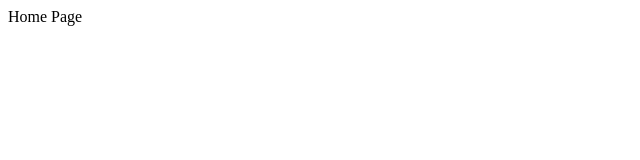
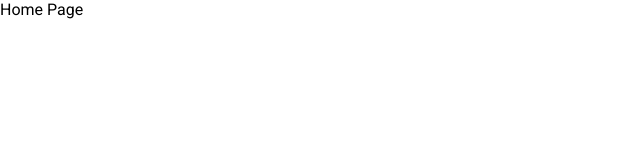
Before and after one commit to notsecret32/user-search, a React (Vite) app: page / in a window 1280 px wide. Shown: the top 160 px of the page, without its empty margins (0-640 px from the left). Built offline with nearby package versions, Linux system fonts and the light colour scheme.

Commit message:
feat: added basic css configuration

```diff
--- a/src/App.tsx
+++ b/src/App.tsx
@@ -1,5 +1,6 @@
 import { FC } from 'react';
 import { RouterProvider } from 'react-router-dom';
+import './index.css';
 import { router } from './routes';
 
 export const App: FC = () => {
--- /dev/null
+++ b/src/index.css
@@ -0,0 +1,11 @@
+@import url('https://fonts.googleapis.com/css2?family=Roboto:ital,wght@0,100;0,300;0,400;0,500;0,700;0,900;1,100;1,300;1,400;1,500;1,700;1,900&display=swap');
+
+body {
+  display: block;
+  margin: 0;
+  padding: 0;
+
+  font-family: 'Roboto';
+  font-weight: 400;
+  font-style: normal;
+}
```
